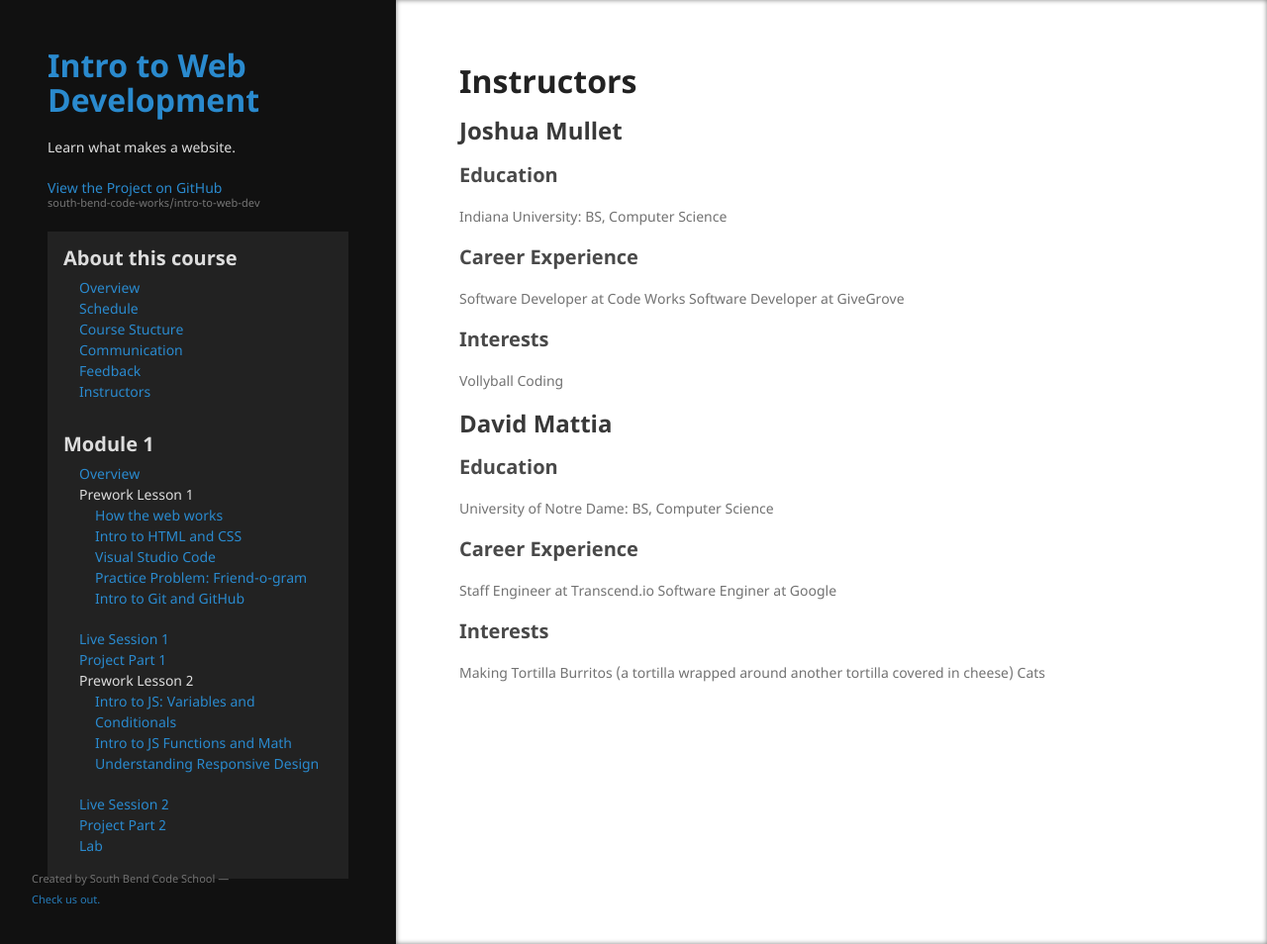
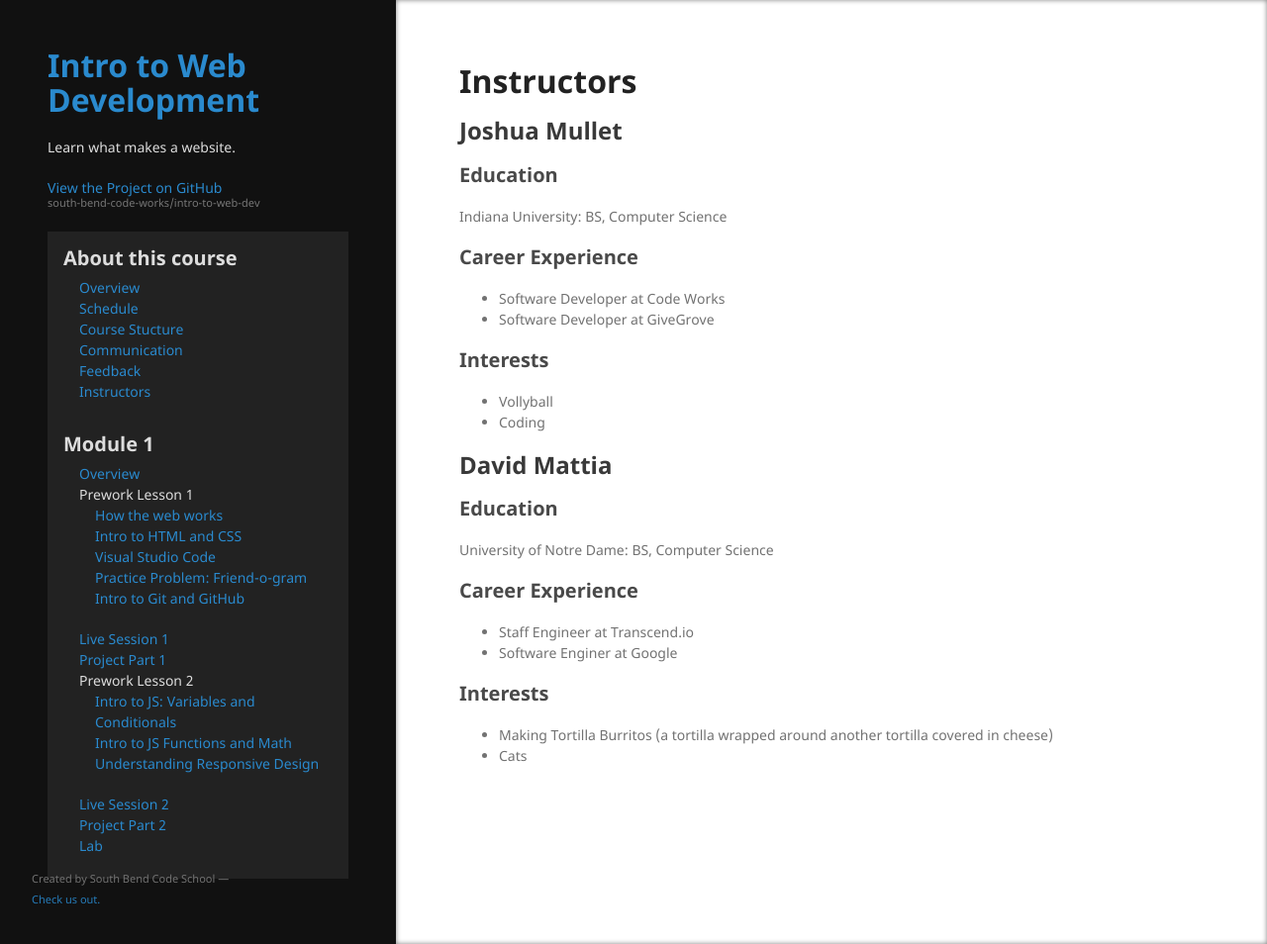
Before and after one commit to south-bend-code-works/intro-to-web-dev, a Jekyll site: the page built from lessons/module0/instructors.md, in a window 1280 px wide and 954 px high. Shown: the whole window at 99% size. Built offline with Jekyll 4.4.1, drawn with Linux system fonts in a browser that asks for light colours; our own code applies the rules of GitHub Pages for plain Markdown files.

```diff
--- a/lessons/module0/instructors.md
+++ b/lessons/module0/instructors.md
@@ -10,12 +10,12 @@ layout: default
 Indiana University: BS, Computer Science
 
 ### Career Experience
-Software Developer at Code Works
-Software Developer at GiveGrove
+* Software Developer at Code Works
+* Software Developer at GiveGrove
 
 ### Interests
-Vollyball
-Coding
+* Vollyball
+* Coding
 
 
 
@@ -25,9 +25,9 @@ Coding
 University of Notre Dame: BS, Computer Science
 
 ### Career Experience
-Staff Engineer at Transcend.io
-Software Enginer at Google
+* Staff Engineer at Transcend.io
+* Software Enginer at Google
 
 ### Interests
-Making Tortilla Burritos (a tortilla wrapped around another tortilla covered in cheese)
-Cats
+* Making Tortilla Burritos (a tortilla wrapped around another tortilla covered in cheese)
+* Cats
```
